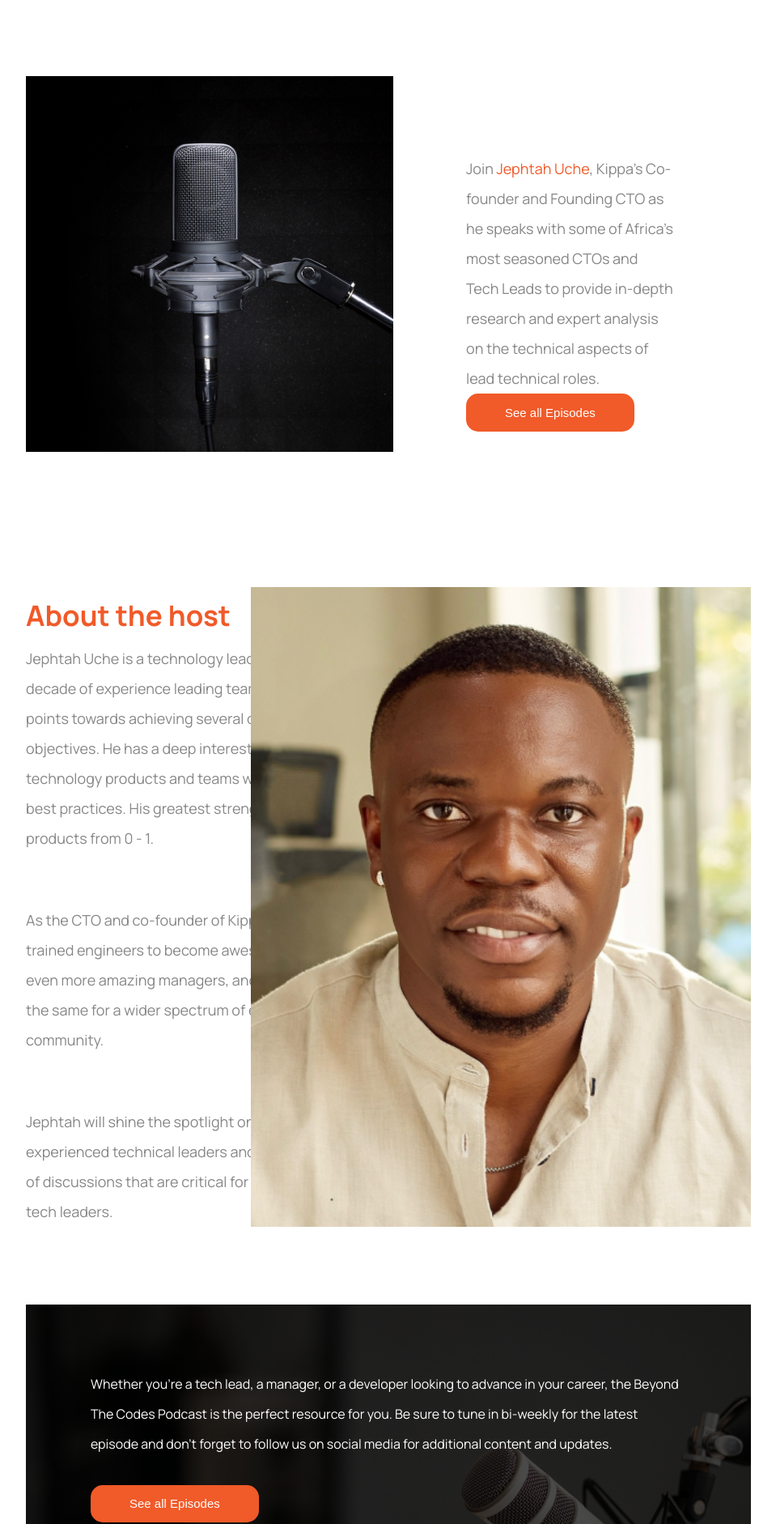
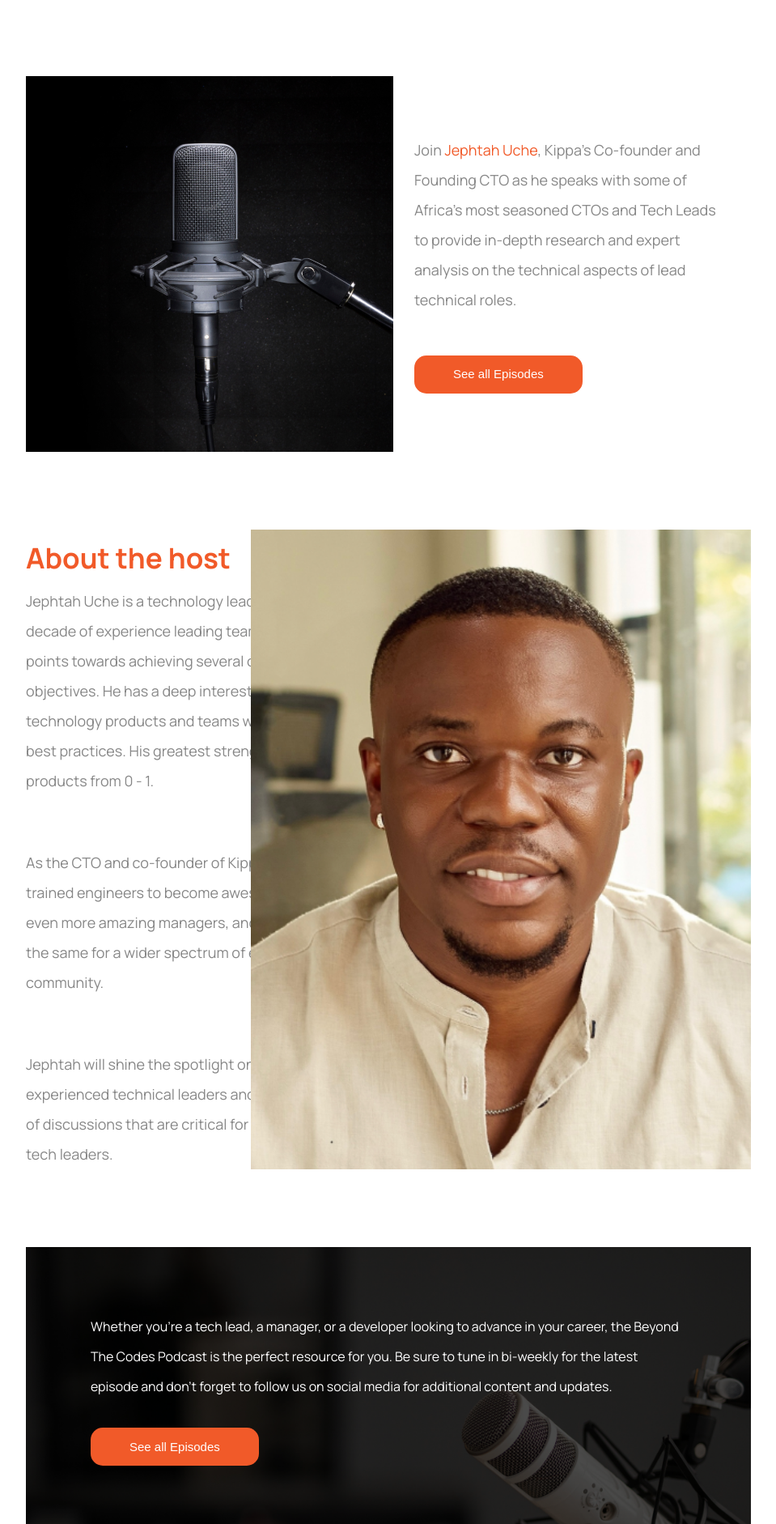
Before and after one commit to jephtah/beyondthecodes, a Next.js app: page / in a window 1280 px wide. Shown: the part 718-2600 px from the top of the page at 81% size, without its empty margins (160-1119 px from the left). Built offline with nearby package versions, Linux system fonts and the light colour scheme.

Commit message:
added animation to home page

```diff
--- a/src/pages/index.js
+++ b/src/pages/index.js
@@ -194,7 +194,7 @@ const LatestEpisodeImageContainer = styled.div`
   }
 `;
 const SectionOneDiv = styled.div`
-  padding: 6rem;
+  padding: 3rem 2rem;
   display: flex;
   flex-direction: column;
   justify-content: space-around;
@@ -327,18 +327,18 @@ export default function Home() {
                 </div>
               </AboutHost>
             </Animate>
-
+            <Animate>
               <SeeAllEpisodesContainer>
                 <p>
                   Whether you&apos;re a tech lead, a manager, or a developer
-                looking to advance in your career, the Beyond The Codes Podcast
-                is the perfect resource for you. Be sure to tune in bi-weekly
-                for the latest episode and don’t forget to follow us on social
-                media for additional content and updates.
+                  looking to advance in your career, the Beyond The Codes
+                  Podcast is the perfect resource for you. Be sure to tune in
+                  bi-weekly for the latest episode and don’t forget to follow us
+                  on social media for additional content and updates.
                 </p>
                 <Button value="See all Episodes" />
               </SeeAllEpisodesContainer>
-
+            </Animate>
             <Flex>
               <LatestEpisodeImageContainer>
                 <img src="./images/gymming.png" alt="gym" />
```
Lines whose indentation alone changed are shown as unchanged.
